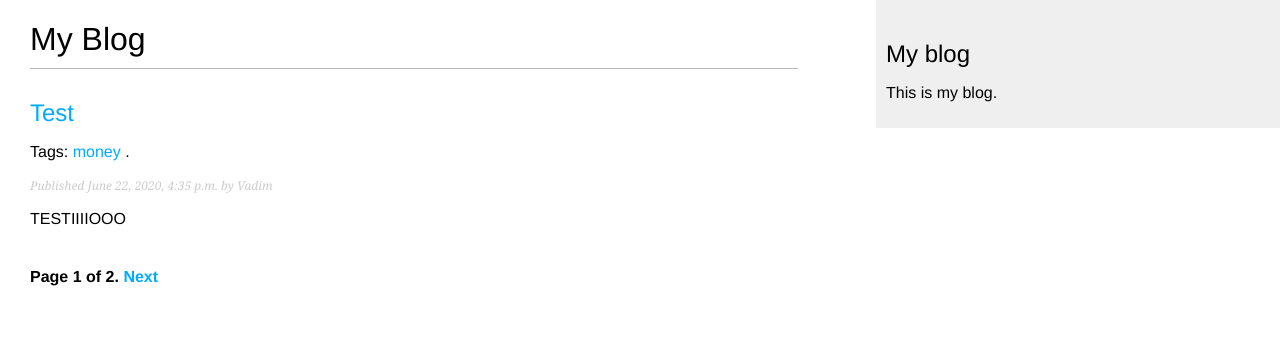
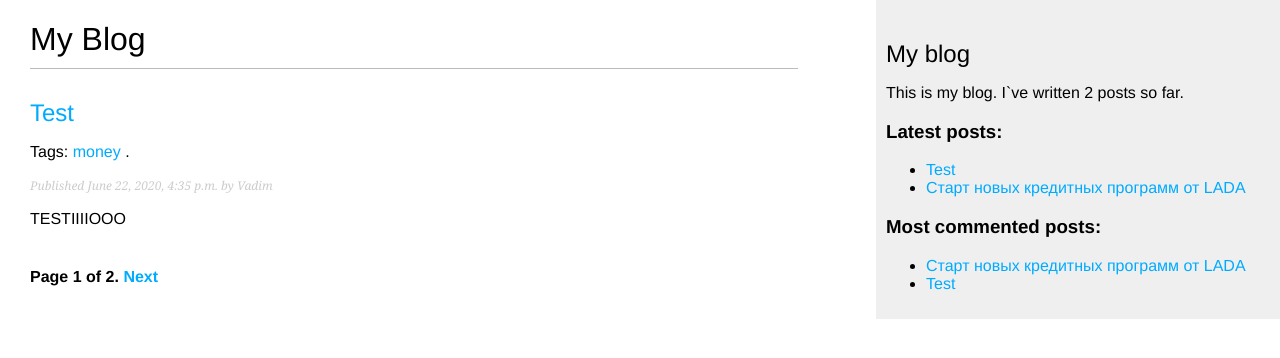
Before and after one commit to GithubHungry/my_blog, a Django app: page /blog/ in a window 1280 px wide. Shown: the top 358 px of the page. Run offline with Django 3.2, Linux system fonts and the light colour scheme; data comes from the database, SQL or seed files in the repository; parts of the project's set-up code (start-up, migrations or seed data) failed here and were passed over.

Commit message:
'add_custom_template_tags'

```diff
--- a/blog/templates/blog/base.html
+++ b/blog/templates/blog/base.html
@@ -1,4 +1,5 @@
 {% load static %}
+{% load blog_tags %}
 <!DOCTYPE html>
 <html>
 <head>
@@ -12,7 +13,20 @@
 </div>
 <div id="sidebar">
     <h2>My blog</h2>
-      <p>This is my blog.</p>
+    <p>This is my blog. I`ve written {% total_posts %} posts so far.</p>
+
+    <h3>Latest posts:</h3>
+    {#      custom inclusive tag#}
+    {% show_latest_posts 3 %}
+
+    <h3>Most commented posts:</h3>
+    {#must have!#}
+    {% total_comments as total_comments %}
+    <ul>
+        {% for com_post in total_comments %}
+            <li><a href="{{ com_post.get_absolute_url }}">{{ com_post.title }}</a></li>
+        {% endfor %}
+    </ul>
 </div>
 </body>
 </html>
--- /dev/null
+++ b/blog/templates/blog/post/latest_posts.html
@@ -0,0 +1,5 @@
+<ul>
+    {% for post in latest_posts %}
+        <li><a href="{{ post.get_absolute_url }}">{{ post.title }}</a></li>
+    {% endfor %}
+</ul>
--- /dev/null
+++ b/blog/templatetags/blog_tags.py
@@ -0,0 +1,23 @@
+from django import template
+from django.db.models import Count
+
+from ..models import Post
+
+register = template.Library()
+
+
+@register.simple_tag
+def total_posts():
+    return Post.published.count()
+
+
+@register.inclusion_tag('blog/post/latest_posts.html')  # template that we use for  creating HTML
+def show_latest_posts(count=5):
+    latest_posts = Post.published.order_by('-publish')[:count]
+    return {'latest_posts': latest_posts}  # always return context-dict
+
+
+@register.simple_tag
+def total_comments(count=5):
+    print(Post.published.annotate(total_comments=Count('comments')).order_by('-total_comments')[:count])
+    return Post.published.annotate(total_comments=Count('comments')).order_by('-total_comments')[:count]
```
Also changed, not shown: blog/templatetags/__init__.py (added). Lines whose indentation alone changed are shown as unchanged.
